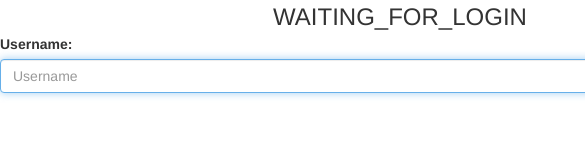
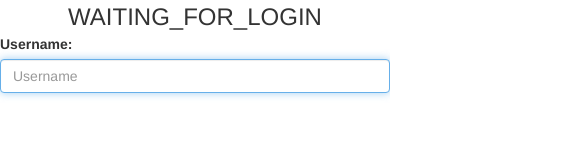
Before and after one commit to bmino/connect4, a website: page public/index.html in a window 390 px wide. Shown: the top 160 px of the page, 585 px wide, since content can reach past the window. Drawn offline with nearby package versions, Linux system fonts and the light colour scheme; no server answers.

Commit message:
Improved Responsive Design
Initial viewport scaling.
Fixed wrapper scaling.
Chat and login scales with wrapper.

```diff
--- a/public/index.html
+++ b/public/index.html
@@ -2,6 +2,8 @@
 <html lang="en">
 <head>
     <meta charset="UTF-8">
+    <meta name="viewport" content="width=device-width, initial-scale=1.0">
+
     <title>Tic Tac Toe</title>
     <link rel="stylesheet" href="style/login.css">
     <link rel="stylesheet" href="style/canvas.css">
--- a/public/style/chat.css
+++ b/public/style/chat.css
@@ -26,5 +26,5 @@
 }
 
 #chat-form input[type="text"] {
-    width: 800px;
+    width: 100%;
 }
--- a/public/style/home.css
+++ b/public/style/home.css
@@ -1,5 +1,6 @@
 #wrapper {
-    width: 800px;
+    width: 100%;
+    max-width: 800px;
     margin-left: auto;
     margin-right: auto;
 }
--- a/public/style/login.css
+++ b/public/style/login.css
@@ -3,5 +3,5 @@
     margin-left: auto;
     margin-right: auto;
 
-    max-width: 900px;
+    width: 100%;
 }
```
